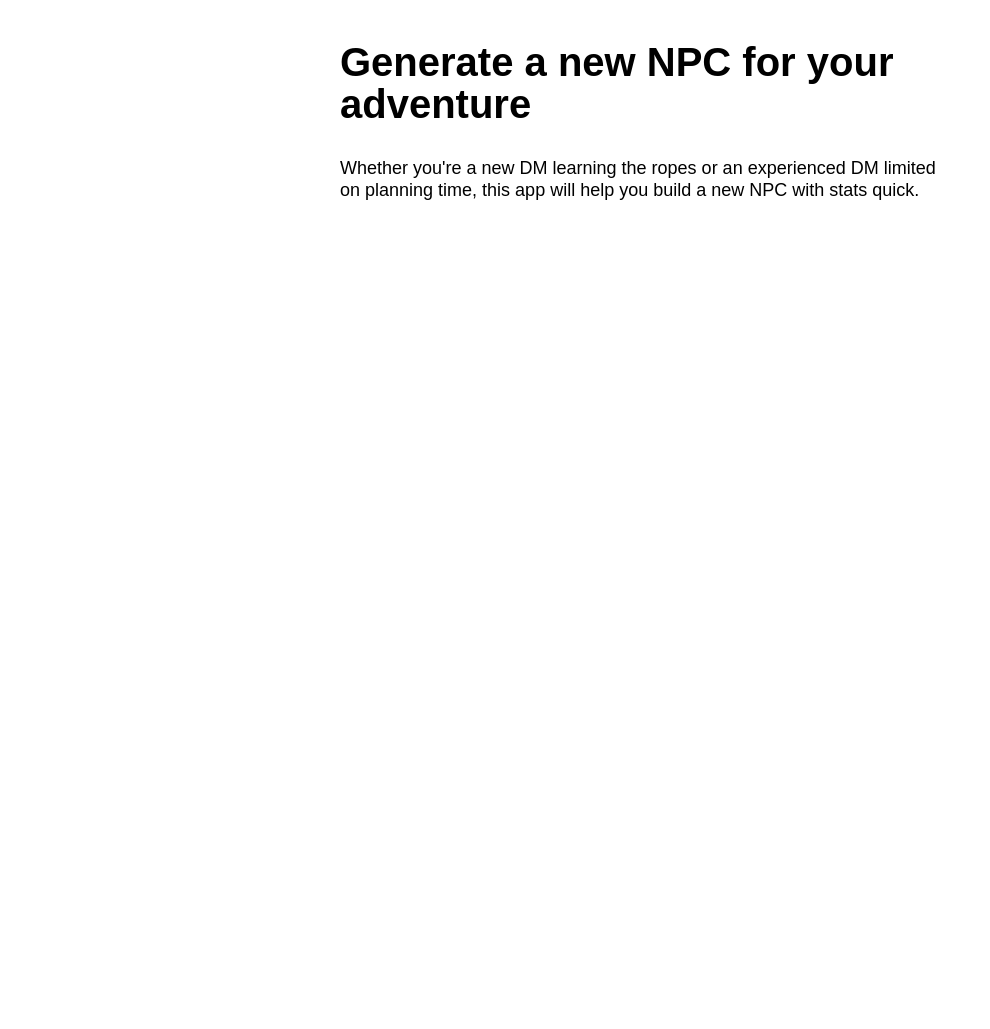
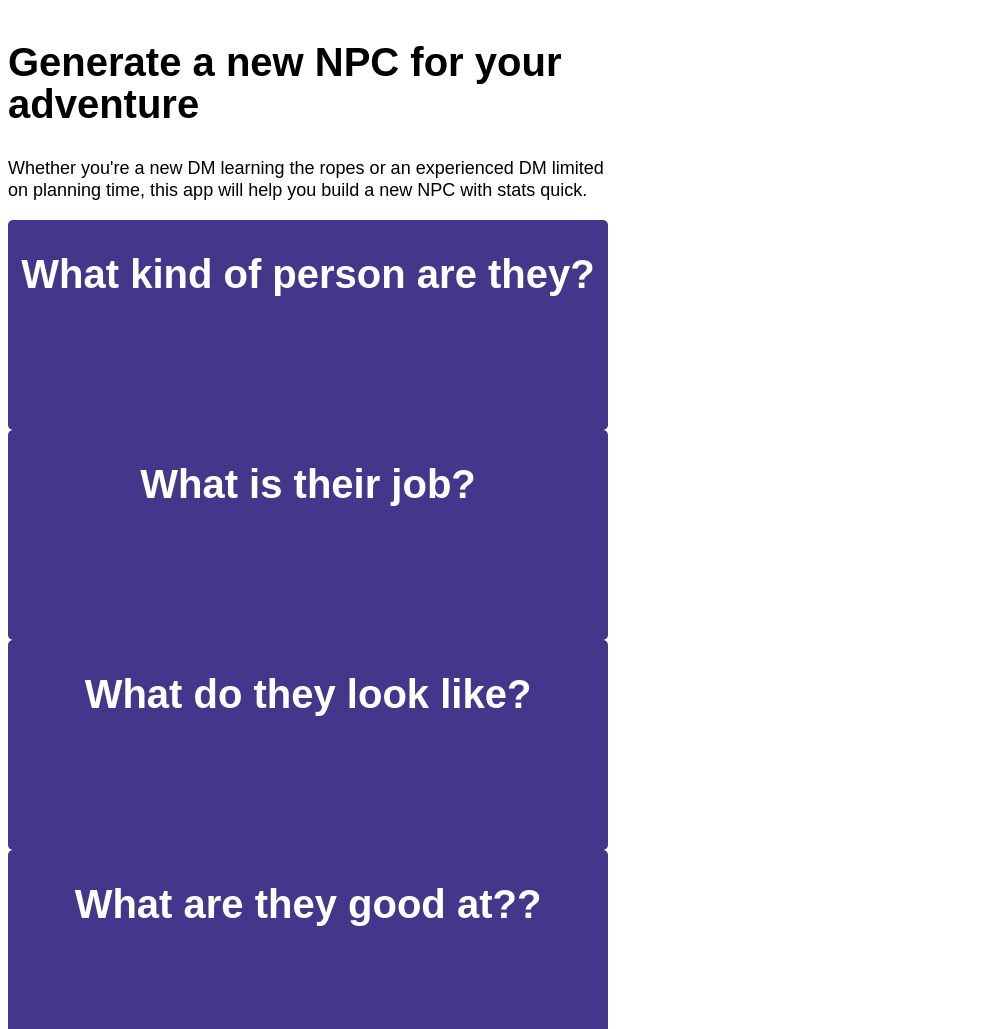
Before and after one commit to bethjm/NPC-Generator, a plain HTML site: page index.html in a window 1280 px wide. Shown: the top 1029 px of the page, without its empty margins (0-990 px from the left). Before the commit the page ends 800 px from the top, so only its background shows below. Drawn offline with Linux system fonts and the light colour scheme; a web font is replaced by a local one.

Commit message:
-questions showing up on in inspect on browser

```diff
--- a/app.js
+++ b/app.js
@@ -8,19 +8,23 @@ const questions = [
         answers: [
         {
         text: "greedy",
-        photo: "https://www.google.com/url?sa=i&url=https%3A%2F%2Fpeople.com%2Fhuman-interest%2Foregon-man-says-he-threw-200k-from-car-bless-others-family-claims-drained-bank-accounts%2F&psig=AOvVaw1lFDpXujQ1PXls6Sz1-Psg&ust=1682042369606000&source=images&cd=vfe&ved=0CBEQjRxqFwoTCMjOmqGut_4CFQAAAAAdAAAAABAE",
+        image: "",
+        alt: "Group of friends gathered around a table in a cozy tavern, laughing heartily with raised glasses, sharing good times and camaraderie, with warm lighting and mugs of ale in the background."
         },
         {
         text: "friendly",
-        photo: "https://www.google.com/url?sa=i&url=https%3A%2F%2Fwww.forbes.com%2Fhealth%2Fsenior-living%2Fage-friendly-movement%2F&psig=AOvVaw0IUQI_Xzv_JA1QgHmeAxao&ust=1682042390949000&source=images&cd=vfe&ved=0CBAQjRxqFwoTCJCVsauut_4CFQAAAAAdAAAAABAE",
+        image: "",
+        alt: "photo of friends socializing"
         },
         {
         text: "pompous",
-        photo: "https://www.google.com/url?sa=i&url=http%3A%2F%2Fbarbaramcnichol.com%2F2020%2F01%2F06%2Fpompous-phrases-can-set-an-arrogant-tone%2F&psig=AOvVaw37QWFTzj--VbrS-ax-JiDc&ust=1682042415336000&source=images&cd=vfe&ved=0CBAQjRxqFwoTCNjxkLeut_4CFQAAAAAdAAAAABAJ",
+        image: "",
+        alt: "Pompous man with a haughty expression, standing with a lifted chin, dressed in extravagant clothing, holding a cane and looking disdainfully at others."
         },
         {
         text: "bookworm",
-        photo: "https://www.google.com/url?sa=i&url=https%3A%2F%2Ftolas.fandom.com%2Fwiki%2FThe_Will_and_the_Word&psig=AOvVaw1kzNYN5AZuqvMJcCYqWH6z&ust=1682042514317000&source=images&cd=vfe&ved=0CBAQjRxqFwoTCLiBm-aut_4CFQAAAAAdAAAAABAb",
+        image: "",
+        alt: "Wizard with flowing robes and a pointed hat, sitting cross-legged with a spellbook open on their lap, reading intently with a glowing staff by their side"
         },
     ]
     },
@@ -30,19 +34,23 @@ const questions = [
         answers: [
         {
         text: "rule enforcer",
-        photo: "https://www.google.com/url?sa=i&url=https%3A%2F%2Fwww.pinterest.com%2Fpin%2F749286456731901590%2F&psig=AOvVaw1BvXNkprNC26LGqEzRcSwE&ust=1682042600809000&source=images&cd=vfe&ved=0CBAQjRxqFwoTCPDb2o-vt_4CFQAAAAAdAAAAABAJ",
+        image: "",
+        alt: "Town guard in armor and helmet, carrying a shield with the town's emblem, standing alert with a stern expression, ready to maintain law and order."
         },
         {
         text: "politician",
-        photo: "https://www.google.com/url?sa=i&url=https%3A%2F%2Fwww.peakpx.com%2Fen%2Fhd-wallpaper-desktop-kspky&psig=AOvVaw2ctDlvMsGAgJmPHJ9LJMgr&ust=1682042645352000&source=images&cd=vfe&ved=0CBAQjRxqFwoTCNia3aSvt_4CFQAAAAAdAAAAABAE",
+        image: "",
+        alt: "D&D politician, dressed in formal attire, standing confidently with a commanding presence, giving a persuasive speech to a crowd with gestures and charisma"
         },
         {
         text: "townsperson",
-        photo: "https://www.google.com/url?sa=i&url=https%3A%2F%2Fwww.pinterest.com%2Fpin%2Fcaminhando-correndo--294141419398584841%2F&psig=AOvVaw0N5lMuYypsm9j-ILL_rORs&ust=1682042668242000&source=images&cd=vfe&ved=0CBAQjRxqFwoTCODe3K-vt_4CFQAAAAAdAAAAABAJ",
+        image: "",
+        alt: "D&D townsperson, wearing simple clothing with a friendly or neutral expression, adding life and diversity to the town's streets."
         },
         {
         text: "local business owner",
-        photo: "https://i.pinimg.com/originals/c4/2c/f7/c42cf713c6f4d285380db58d7a289b5a.jpg",
+        image: "",
+        alt: "Fantasy merchant in a bustling marketplace, surrounded by exotic wares and treasures, engaging in commerce with customers, with a shrewd expression and a calculating demeanor, epitomizing the spirit of trade and bartering in the world of Dungeons & Dragons"
         },
     ]
     },
@@ -52,19 +60,23 @@ const questions = [
         answers: [
         {
         text: "muscular",
-        photo: "https://i.pinimg.com/236x/69/92/43/6992435c3dc406e453c60f1d497af4b3--character-concept-character-art.jpg",
+        image: "",
+        alt: "Powerful D&D character, with bulging muscles and a fierce expression, flexing their brawny arms, radiating strength and prowess, ready for battle or displaying their physical prowess in the fantasy world of Dungeons & Dragons."
         },
         {
         text: "malnourished",
-        photo: "https://www.google.com/url?sa=i&url=https%3A%2F%2Fwww.megapixl.com%2Fempty-fridge-stock-photo-19640702&psig=AOvVaw1VdrOqVnOed8Xu0XIosbyK&ust=1682042793621000&source=images&cd=vfe&ved=0CBAQjRxqFwoTCOCNwOuvt_4CFQAAAAAdAAAAABAF",
+        image: "",
+        alt: "Empty fridge with open doors, revealing shelves devoid of food or provisions, with only bare containers and an absence of groceries, representing scarcity or hunger, and symbolizing a lack of sustenance or resources"
         },
         {
         text: "overweight",
-        photo: "https://www.google.com/url?sa=i&url=https%3A%2F%2Fbodyliberationphotos.com%2F2020%2F05%2F01%2Four-bodies-should-not-be-shorthands%2F&psig=AOvVaw2_WCHaFwpuvUUVeUkbsdnF&ust=1682042816574000&source=images&cd=vfe&ved=0CBAQjRxqFwoTCLDJuvavt_4CFQAAAAAdAAAAABAE",
+        image: "",
+        alt: "Overweight D&D character, with a rotund physique and a jovial expression, wearing clothes that strain at the seams, carrying extra weight on their frame, exuding a sense of indulgence or abundance, reflecting diversity in body types within the fantasy world of Dungeons & Dragons."
         },
         {
         text: "unremarkable",
-        photo: "https://www.google.com/url?sa=i&url=https%3A%2F%2Fwww.pinterest.com%2Fpin%2F757167756071527464%2F&psig=AOvVaw3FvUhsQGOEqi7pEq8bXTUn&ust=1682042848068000&source=images&cd=vfe&ved=0CBAQjRxqFwoTCIDDvoWwt_4CFQAAAAAdAAAAABAJ",
+        image: "",
+        alt: "Average-looking D&D character, with unassuming features and plain attire, blending into the background with a nondescript appearance, lacking distinctive traits or noteworthy characteristics, representing an ordinary or unremarkable individual."
         },
     ]
     },
@@ -74,19 +86,23 @@ const questions = [
         answers: [
         {
         text: "socializing",
-        photo: "https://www.google.com/url?sa=i&url=https%3A%2F%2Fwww.reddit.com%2Fr%2FDnD%2Fcomments%2Fmtya9d%2Fart_group_of_characters_in_tavern_commission_for%2F&psig=AOvVaw3gd-75FPwmmdGjZCrOTu54&ust=1682042893574000&source=images&cd=vfe&ved=0CBAQjRxqFwoTCJjqlpuwt_4CFQAAAAAdAAAAABAE",
+        image: "",
+        alt: "Group of friends gathered around a table in a cozy tavern, engaged in lively conversation, smiling and gesturing with raised glasses, sharing camaraderie and merriment, with warm lighting and a relaxed atmosphere in the background, depicting the joy of socializing and friendship in the world of Dungeons & Dragons."
         },
         {
         text: "being fast and agile",
-        photo: "https://www.google.com/url?sa=i&url=https%3A%2F%2Fwww.pinterest.com%2Fpin%2F331718328811079930%2F&psig=AOvVaw2AuvOEEl-iLfOLx8JxRsNd&ust=1682042915801000&source=images&cd=vfe&ved=0CBAQjRxqFwoTCJjH16Wwt_4CFQAAAAAdAAAAABAE",
+        image: "",
+        alt: "Agile D&D player character, in a dynamic pose showcasing their agility and prowess in combat or adventuring in the fantasy world of Dungeons & Dragons."
         },
         {
         text: "being smart",
-        photo: "https://www.google.com/url?sa=i&url=https%3A%2F%2Fwww.pinterest.com%2Fmatrixm%2Fmale-wizards%2F&psig=AOvVaw1-6KWeApK-7M5Fy3i7nwCP&ust=1682042942776000&source=images&cd=vfe&ved=0CBAQjRxqFwoTCMCP2rKwt_4CFQAAAAAdAAAAABAE",
+        image: "",
+        alt: "Wizard character in a serene pose, sitting cross-legged or standing with a spellbook open in hand, reading intently with a focused expression, surrounded by an aura of mystical energy or glowing runes, immersing themselves in the arcane arts in the world of Dungeons & Dragons."
         },
         {
         text: "being strong",
-        photo: "https://www.google.com/url?sa=i&url=https%3A%2F%2Fwww.pinterest.com%2Fmikeludema%2Fdd-strong%2F&psig=AOvVaw3TTGuX79UJP3ZhQsoqNzLu&ust=1682042982693000&source=images&cd=vfe&ved=0CBAQjRxqFwoTCNjo1MWwt_4CFQAAAAAdAAAAABAO",
+        image: "",
+        alt: "Strong D&D character, with bulging muscles and a commanding presence, wielding a mighty weapon or showcasing their physical prowess, radiating strength and power, ready for battle or demonstrating their formidable abilities in the fantasy world of Dungeons & Dragons."
         },
     ]
     },
@@ -96,41 +112,49 @@ const questions = [
         answers: [
         {
         text: "socializing",
-        photo: "https://www.google.com/url?sa=i&url=https%3A%2F%2Fwww.reddit.com%2Fr%2FDnD%2Fcomments%2Fmtya9d%2Fart_group_of_characters_in_tavern_commission_for%2F&psig=AOvVaw3gd-75FPwmmdGjZCrOTu54&ust=1682042893574000&source=images&cd=vfe&ved=0CBAQjRxqFwoTCJjqlpuwt_4CFQAAAAAdAAAAABAE",
+        image: "",
+        alt: "Group of friends gathered around a table in a cozy tavern, engaged in lively conversation, smiling and gesturing with raised glasses, sharing camaraderie and merriment, with warm lighting and a relaxed atmosphere in the background, depicting the joy of socializing and friendship in the world of Dungeons & Dragons."
         },
         {
         text: "being fast and agile",
-        photo: "https://www.google.com/url?sa=i&url=https%3A%2F%2Fwww.pinterest.com%2Fpin%2F331718328811079930%2F&psig=AOvVaw2AuvOEEl-iLfOLx8JxRsNd&ust=1682042915801000&source=images&cd=vfe&ved=0CBAQjRxqFwoTCJjH16Wwt_4CFQAAAAAdAAAAABAE",
+        image: "",
+        alt: "Agile D&D player character, in a dynamic pose showcasing their agility and prowess in combat or adventuring in the fantasy world of Dungeons & Dragons."
         },
         {
         text: "being smart",
-        photo: "https://www.google.com/url?sa=i&url=https%3A%2F%2Fwww.pinterest.com%2Fmatrixm%2Fmale-wizards%2F&psig=AOvVaw1-6KWeApK-7M5Fy3i7nwCP&ust=1682042942776000&source=images&cd=vfe&ved=0CBAQjRxqFwoTCMCP2rKwt_4CFQAAAAAdAAAAABAE",
+        image: "",
+        alt: "Wizard character in a serene pose, sitting cross-legged or standing with a spellbook open in hand, reading intently with a focused expression, surrounded by an aura of mystical energy or glowing runes, immersing themselves in the arcane arts in the world of Dungeons & Dragons."
         },
         {
         text: "being strong",
-        photo: "https://www.google.com/url?sa=i&url=https%3A%2F%2Fwww.pinterest.com%2Fmikeludema%2Fdd-strong%2F&psig=AOvVaw3TTGuX79UJP3ZhQsoqNzLu&ust=1682042982693000&source=images&cd=vfe&ved=0CBAQjRxqFwoTCNjo1MWwt_4CFQAAAAAdAAAAABAO",
+        image: "",
+        alt: "Strong D&D character, with bulging muscles and a commanding presence, wielding a mighty weapon or showcasing their physical prowess, radiating strength and power, ready for battle or demonstrating their formidable abilities in the fantasy world of Dungeons & Dragons."
         },
     ]
     },
     {
         id: 5,
-        text: "What is their gender",
+        image: "",
         answers: [
         {
         text: "male",
-        photo: "https://www.google.com/url?sa=i&url=https%3A%2F%2Fwww.pinterest.com%2Fpin%2F118641771421965039%2F&psig=AOvVaw1tVN14nIJaEQ0nHUiO6qq9&ust=1682043054929000&source=images&cd=vfe&ved=0CBAQjRxqFwoTCPj3muiwt_4CFQAAAAAdAAAAABAJ",
+        image: "",
+        alt: "Male D&D character, with masculine features and attire, embodying a wide range of identities and archetypes, from heroic warriors and wise wizards to cunning rogues and benevolent kings, reflecting the diversity and complexity of male characters in the fantasy world of Dungeons & Dragons."
         },
         {
         text: "female",
-        photo: "https://www.google.com/url?sa=i&url=https%3A%2F%2Fwww.artstation.com%2Fartwork%2F3dw0KB&psig=AOvVaw0UsRCpyHrJGdJnU6xIFOyV&ust=1682043077526000&source=images&cd=vfe&ved=0CBAQjRxqFwoTCNDA9PKwt_4CFQAAAAAdAAAAABAJ",
+        image: "",
+        alt: "Single female D&D character, with a unique appearance and personality, capable of embarking on solo adventures, forming bonds with allies, and facing challenges with courage and resourcefulness, embodying the spirit of adventure and independence in the game of Dungeons & Dragons."
         },
         {
         text: "gender neutral",
-        photo: "https://www.google.com/url?sa=i&url=https%3A%2F%2Fwww.deviantart.com%2Fentirelybonkers%2Fart%2FDune-Original-Character-DnD-626331129&psig=AOvVaw1euMFfQM6PqILp8_cu5YsM&ust=1682043099383000&source=images&cd=vfe&ved=0CBAQjRxqFwoTCKDsoP2wt_4CFQAAAAAdAAAAABAJ",
+        image: "",
+        alt: "Gender-neutral D&D character, with an androgynous appearance that does not conform to traditional gender roles, reflecting a wide range of identities and expressions, from valiant adventurers and skilled spellcasters to resourceful tricksters and wise mentors, embodying inclusivity and diversity in the fantasy world of Dungeons & Dragons."
         },
         {
         text: "none",
-        photo: "https://www.google.com/url?sa=i&url=https%3A%2F%2Fcrateredland.blogspot.com%2F2019%2F07%2Fwait-yall-actually-have-genders.html&psig=AOvVaw2k1LOjRII93hAOu0-jD97T&ust=1682043127846000&source=images&cd=vfe&ved=0CBAQjRxqFwoTCPC05Iqxt_4CFQAAAAAdAAAAABAE",
+        image: "",
+        alt: "D&D character with an undefined or ambiguous gender, with a neutral appearance that does not conform to traditional gender norms, reflecting a character who transcends gender roles and expectations, embodying gender fluidity, non-binary identity, or other forms of gender diversity in the fantasy world of Dungeons & Dragons."
         },
     ]
     },
@@ -140,19 +164,23 @@ const questions = [
         answers: [
         {
         text: "teenager",
-        photo: "https://www.google.com/url?sa=i&url=https%3A%2F%2Fwww.pinterest.com%2Fpin%2F575546027384565936%2F&psig=AOvVaw3ViuJtRkhPSpH3kgccx3B7&ust=1682043160811000&source=images&cd=vfe&ved=0CBAQjRxqFwoTCJCYyJqxt_4CFQAAAAAdAAAAABAE",
+        image: "",
+        alt: "D&D teenage character, with youthful features and attire, reflecting the transition from childhood to adulthood, with a mix of curiosity, energy, and potential, embodying the unique challenges and experiences of teenage characters in the fantasy world of Dungeons & Dragons."
         },
         {
         text: "young adult",
-        photo: "https://www.google.com/url?sa=i&url=https%3A%2F%2Fwww.reddit.com%2Fr%2FDnD%2Fcomments%2Fn14dn7%2Fart_oc_air_genasi_ranger_dd_character_design_by_me%2F&psig=AOvVaw2iXU8LoTwZ-G7jF6Aqnw25&ust=1682043173378000&source=images&cd=vfe&ved=0CBAQjRxqFwoTCKD32qCxt_4CFQAAAAAdAAAAABAJ",
+        image: "",
+        alt: "Young adult D&D character, in the prime of their life, with a mature appearance and confident demeanor, ready to face the challenges of the world, whether as a brave adventurer, a cunning rogue, a wise spellcaster, or any other heroic archetype, embodying the vibrancy and potential of young adulthood in the fantasy world of Dungeons & Dragons."
         },
         {
         text: "adult",
-        photo: "https://www.google.com/url?sa=i&url=https%3A%2F%2Fwww.pinterest.com%2Fpin%2F15129348737332656%2F&psig=AOvVaw0aXKeZbFGUaj5lovwfDYZV&ust=1682043238132000&source=images&cd=vfe&ved=0CBAQjRxqFwoTCMDKwL-xt_4CFQAAAAAdAAAAABAE",
+        image: "",
+        alt: "Adult D&D character, with a seasoned and experienced appearance, exuding confidence, wisdom, and prowess, embodying the maturity and expertise that comes with age, whether as a battle-hardened warrior, a seasoned spellcaster, a shrewd merchant, or any other accomplished role in the fantasy world of Dungeons & Dragons."
         },
         {
         text: "elderly",
-        photo: "https://www.google.com/url?sa=i&url=https%3A%2F%2Fwww.pinterest.com%2Fceridwind%2Fa-elderly-dnd%2F&psig=AOvVaw2nRrBTcQrHH6OWXP-gpG-w&ust=1682043261726000&source=images&cd=vfe&ved=0CBAQjRxqFwoTCJjH3Mqxt_4CFQAAAAAdAAAAABAK",
+        image: "",
+        alt: "Elderly D&D character, with a venerable and wise appearance, reflecting a lifetime of experience and knowledge, with gray or white hair, wrinkles, and a weathered expression, embodying the wisdom, insight, and resilience that comes with old age, whether as a sage, mentor, or advisor in the fantasy world of Dungeons & Dragons."
         },
     ]
     },
@@ -162,20 +190,54 @@ const questions = [
         answers: [
         {
         text: "Human",
-        photo: "https://www.google.com/url?sa=i&url=https%3A%2F%2Fwww.pinterest.com%2Fathenblade%2Fdd-human-females%2F&psig=AOvVaw1T98JGFnSH5t-_WrKiEul1&ust=1682043279844000&source=images&cd=vfe&ved=0CBAQjRxqFwoTCODNt9Oxt_4CFQAAAAAdAAAAABAE",
+        image: "",
+        alt: "Single female D&D character, with a unique appearance and personality, capable of embarking on solo adventures, forming bonds with allies, and facing challenges with courage and resourcefulness, embodying the spirit of adventure and independence in the game of Dungeons & Dragons."
         },
         {
         text: "Elf",
-        photo: "https://www.google.com/url?sa=i&url=https%3A%2F%2Ffi.pinterest.com%2Fpin%2F516999232217241180%2F&psig=AOvVaw354HJ1sUcJ3zpeNWanHRHf&ust=1682043293335000&source=images&cd=vfe&ved=0CBAQjRxqFwoTCNjd5tmxt_4CFQAAAAAdAAAAABAJ",
+        image: "",
+        alt: "D&D elf character, graceful and ethereal, with a slender build, pointed ears, and a serene expression, reflecting their agility, longevity, and connection with nature, dressed in elegant and flowing attire, wielding enchanting magic and sharp weapons, capable of casting spells, shooting arrows with precision, and communing with the forest, in the fantasy world of Dungeons & Dragons."
         },
         {
         text: "Dwarf",
-        photo: "https://www.google.com/url?sa=i&url=https%3A%2F%2Fwww.seekpng.com%2Fipng%2Fu2q8t4e6r5e6i1r5_d-d-dwarf-png-picture-transparent-stock-d%2F&psig=AOvVaw2QjdaAFFSTS83XVwjZdys0&ust=1682043317419000&source=images&cd=vfe&ved=0CBAQjRxqFwoTCPCypOWxt_4CFQAAAAAdAAAAABAI",
+        image: "",
+        alt: "D&D dwarf character, stout and sturdy, with a stocky build, a long beard, and a determined expression, reflecting their resilience, craftsmanship, and love for mining and stonecraft, dressed in rugged and practical attire, wielding mighty weapons and powerful magic, capable of delving deep into the earth, battling monsters, and protecting their kin, in the fantasy world of Dungeons & Dragons."
         },
         {
         text: "Halfing",
-        photo: "https://www.google.com/url?sa=i&url=https%3A%2F%2Fwww.reddit.com%2Fr%2FDungeonsAndDragons%2Fcomments%2F9chdcn%2Fi_drew_my_dnd_character_aeri_shes_a_halfling_rogue%2F&psig=AOvVaw1G6dUUXLT38GG_FUiNFx3Y&ust=1682043340650000&source=images&cd=vfe&ved=0CBAQjRxqFwoTCOiKrfCxt_4CFQAAAAAdAAAAABAE",
+        image: "",
+        alt: "D&D halfling character, small and nimble, with a cheerful expression, rosy cheeks, and barefooted, reflecting their friendliness, curiosity, and love for comfort and good food, dressed in simple and practical attire, wielding small weapons and cunning tactics, capable of sneaking past enemies, charming allies, and embarking on daring adventures, in the fantasy world of Dungeons & Dragons."
         },
     ]
     },
 ]
+
+const unansweredQuestions = []
+const chosenAnswers = []
+
+
+const populateQuestions = () => {
+    questions.forEach(question => {
+        const titleBlock = document.createElement('div')
+        titleBlock.id = question.id
+        titleBlock.classList.add('title-block')
+        const titleHeading = document.createElement('h2')
+        titleHeading.textContent = question.text
+        titleBlock.append(titleHeading)
+        questionDisplay.append(titleBlock)
+
+        const answersBlock = document.createElement('div')
+        answersBlock.id = question.id  + "-questions"
+        answersBlock.classList.add('answer-options')
+
+        question.answers.forEach(answer  => {
+            const answerBlock = document.createElement('div')
+            answerBlock.classList.add('answer-block')
+
+        })
+        questionDisplay.append(answersBlock)
+
+    })
+}
+
+populateQuestions()
--- a/style.css
+++ b/style.css
@@ -1,5 +1,10 @@
 @import url('https://fonts.cdnfonts.com/css/dragon-hunter');
 @import url('https://fonts.cdnfonts.com/css/tex-gyre-bonum');
+
+
+/* red #E40517
+medium purple #3E3088
+tan #B48C68 */
 
 * {
     font-family: 'TeXGyreBonum', sans-serif;
@@ -9,6 +14,7 @@
 body {
     display: flex;
     justify-content: center;
+    flex-direction: column;
 }
 
 section {
@@ -23,7 +29,41 @@ h1 {
 
 }
 
+h2 {
+    font-size: 2.5rem;
+    line-height: 1.05;
+    text-align: center;
+}
+
 p {
     font-size: 1.125rem;
     line-height: 1.2;
 }
+
+.title-block {
+    width: 600px;
+    height: 210px;
+    background-color: #43378B;
+    border-radius: 5px;
+    display: flex;
+    justify-content: center;
+    align-content: center;
+    color: white;
+}
+
+.answer-options {
+    display: flex;
+    flex-wrap: wrap;
+    justify-content: space-between;
+    margin-top: 16px 0 23px 0;
+}
+
+.answer-block {
+    width: 286px;
+    height: 286px;
+    border-radius: 5px;
+    box-shadow: rgba(0,0,0,0.07) 0 0 0 1px;
+    text-align: center;
+    margin-bottom: 15px;
+    overflow: hidden;
+}
```
